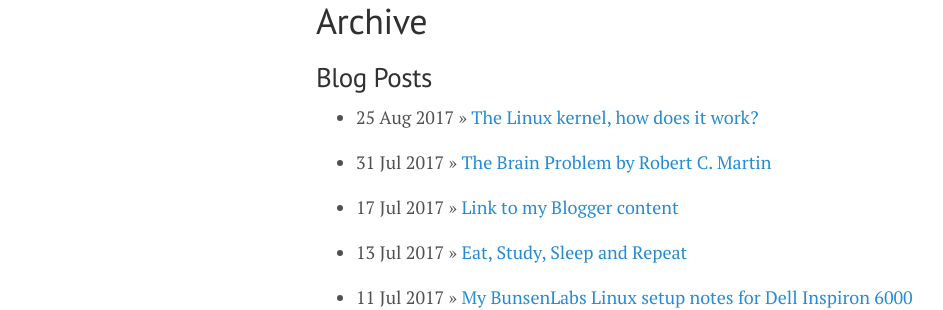
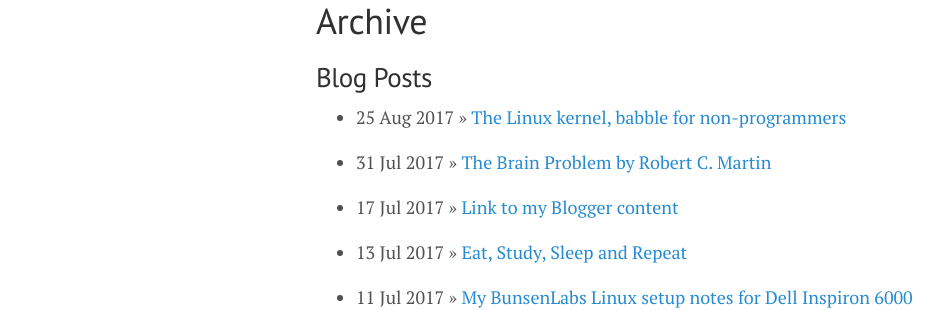
Before and after one commit to lgeurts/lgeurts.github.io, a Jekyll site: the page built from archive.md, in a window 1280 px wide. Shown: the part 121-431 px from the top of the page, without its empty margins (0-943 px from the left). Built offline with Jekyll 4.4.1, drawn with Linux system fonts in a browser that asks for light colours; nearby versions of some CDN libraries.

Commit message:
Update 2017-08-25-linux-kernel-explained.md

```diff
--- a/_posts/2017-08-25-linux-kernel-explained.md
+++ b/_posts/2017-08-25-linux-kernel-explained.md
@@ -1,6 +1,6 @@
 ---
 layout: post
-title: The Linux kernel, how does it work?
+title: The Linux kernel, babble for non-programmers
 read_time: true
 comments: true
 category: Open Source
```
